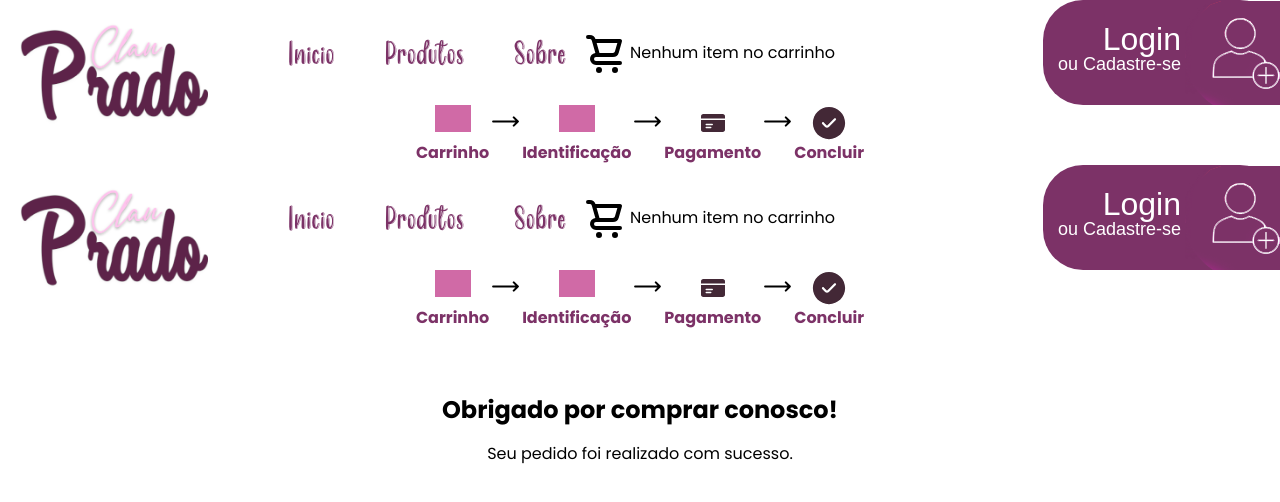
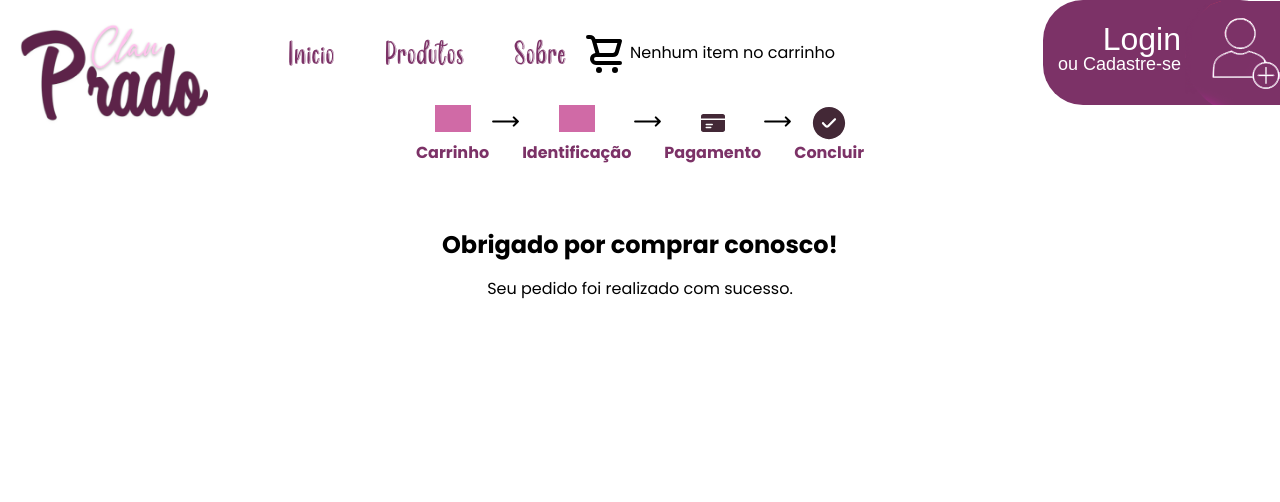
Before and after one commit to Thiteago/svelte-clau-prado, a SvelteKit app: page /carrinho/step4 in a window 1280 px wide. Shown: the top 502 px of the page. Built offline with nearby package versions, Linux system fonts and the light colour scheme; grey boxes are pictures that could not be loaded; a web font is replaced by a local one.

Commit message:
removing unecessary header import and removing cart localStorage on step4

```diff
--- a/src/routes/carrinho/step4/+page.svelte
+++ b/src/routes/carrinho/step4/+page.svelte
@@ -1,22 +1,15 @@
 <script>
-  import Header from "$lib/components/header/Header.svelte";
-  import Steps from "$lib/components/steps/Steps.svelte";
   import {cart, currentStep} from "$lib/js/stores/cart.js";
 
   $cart = []
   $currentStep = 4;
+  localStorage.removeItem('cart')
+
 </script>
 
-<Header />
-
 <div class="w-full bg-white flex flex-col items-center">
-  <div class="flex justify-center">
-    <Steps currentStep={$currentStep} />
-  </div>
   <div class="mt-10">
     <h1 class="text-2xl font-bold text-center mt-6">Obrigado por comprar conosco!</h1>
     <p class="text-center mt-4">Seu pedido foi realizado com sucesso.</p>
-
   </div>
-
 </div>
```
